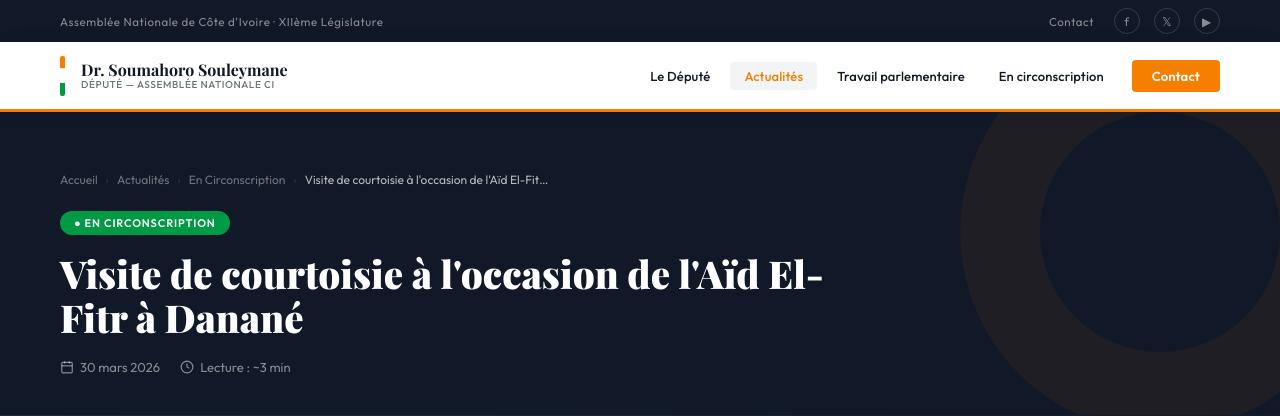
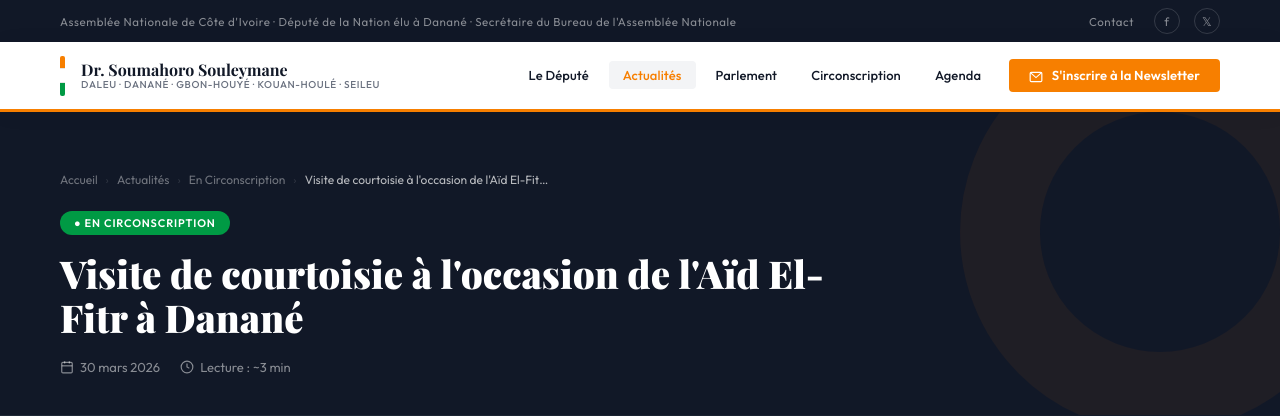
Before and after one commit to MEMOUE/websit_ss, a Django app: a page that uses templates/base.html in a window 1280 px wide. Shown: the top 416 px of the page. Run offline with Django 5.2, Linux system fonts and the light colour scheme; data comes from the database, SQL or seed files in the repository; some web fonts are replaced.

Commit message:
fix: mise a base

```diff
--- a/templates/base.html
+++ b/templates/base.html
@@ -184,13 +184,13 @@
 
 <!-- ─── TOPBAR ─── -->
 <div class="topbar">
-  <span>Assemblée Nationale de Côte d'Ivoire · XIIème Législature</span>
+  <span>Assemblée Nationale de Côte d'Ivoire · Député de la Nation élu à Danané · Secrétaire du Bureau de l'Assemblée Nationale</span>
   <div class="topbar-right">
     <a href="{% url 'website:contact' %}">Contact</a>
     <div class="topbar-socials">
       <a href="https://www.facebook.com/profile.php?id=61579911162838" target="_blank" rel="noopener" title="Facebook">f</a>
       <a href="#" title="Twitter / X">𝕏</a>
-      <a href="#" title="YouTube">▶</a>
+<!--      <a href="#" title="YouTube">▶</a>-->
     </div>
   </div>
 </div>
@@ -201,16 +201,27 @@
     <div class="logo-flag"><span></span><span></span><span></span></div>
     <div class="logo-text">
       <span class="logo-name">Dr. Soumahoro Souleymane</span>
-      <span class="logo-sub">Député — Assemblée Nationale CI</span>
+      <span class="logo-sub">Daleu · Danané · Gbon-Houyé · Kouan-Houlé · Seileu</span>
     </div>
   </a>
+<!--  <nav>-->
+<!--&lt;!&ndash;    <a href="{% url 'website:index' %}" class="{% if request.resolver_match.url_name == 'index' %}active{% endif %}">Accueil</a>&ndash;&gt;-->
+<!--    <a href="#">Le Député</a>-->
+<!--    <a href="{% url 'website:actualites' %}" class="{% if 'actualite' in request.resolver_match.url_name %}active{% endif %}">Actualités</a>-->
+<!--    <a href="#">Travail parlementaire</a>-->
+<!--    <a href="#">En circonscription</a>-->
+<!--    <a href="{% url 'website:contact' %}" class="nav-newsletter {% if request.resolver_match.url_name == 'contact' %}active{% endif %}">Contact</a>-->
+<!--  </nav>-->
     <nav>
-<!--    <a href="{% url 'website:index' %}" class="{% if request.resolver_match.url_name == 'index' %}active{% endif %}">Accueil</a>-->
-    <a href="#">Le Député</a>
+  <a href="{% url 'website:index' %}">Le Député</a>
   <a href="{% url 'website:actualites' %}" class="{% if 'actualite' in request.resolver_match.url_name %}active{% endif %}">Actualités</a>
-    <a href="#">Travail parlementaire</a>
-    <a href="#">En circonscription</a>
-    <a href="{% url 'website:contact' %}" class="nav-newsletter {% if request.resolver_match.url_name == 'contact' %}active{% endif %}">Contact</a>
+  <a href="#">Parlement</a>
+  <a href="#">Circonscription</a>
+  <a href="#">Agenda</a>
+  <a href="#nlHeroForm" class="nav-newsletter">
+    <svg width="14" height="14" fill="none" stroke="currentColor" stroke-width="2" viewBox="0 0 24 24" style="vertical-align:middle;margin-right:6px;"><rect x="2" y="4" width="20" height="16" rx="2"/><polyline points="2,4 12,13 22,4"/></svg>
+    S'inscrire à la Newsletter
+  </a>
 </nav>
   <button class="hamburger" onclick="document.getElementById('mobileNav').classList.add('open')">
     <span></span><span></span><span></span>
@@ -219,13 +230,21 @@
 
 <!-- ─── MOBILE NAV ─── -->
 <div class="mobile-nav" id="mobileNav">
+<!--  <div class="mobile-nav-panel">-->
+<!--&lt;!&ndash;    <a href="{% url 'website:index' %}">Accueil</a>&ndash;&gt;-->
+<!--    <a href="#">Le Député</a>-->
+<!--    <a href="{% url 'website:actualites' %}">Actualités</a>-->
+<!--    <a href="#">Travail parlementaire</a>-->
+<!--    <a href="#">En circonscription</a>-->
+<!--    <a href="{% url 'website:contact' %}">Contact</a>-->
+<!--  </div>-->
     <div class="mobile-nav-panel">
-<!--    <a href="{% url 'website:index' %}">Accueil</a>-->
-    <a href="#">Le Député</a>
+  <a href="{% url 'website:index' %}">Le Député</a>
   <a href="{% url 'website:actualites' %}">Actualités</a>
-    <a href="#">Travail parlementaire</a>
-    <a href="#">En circonscription</a>
-    <a href="{% url 'website:contact' %}">Contact</a>
+  <a href="#">Parlement</a>
+  <a href="#">Circonscription</a>
+  <a href="#">Agenda</a>
+  <a href="#nlHeroForm">S'inscrire à la Newsletter</a>
 </div>
 </div>
 
```
Lines whose indentation alone changed are shown as unchanged.
